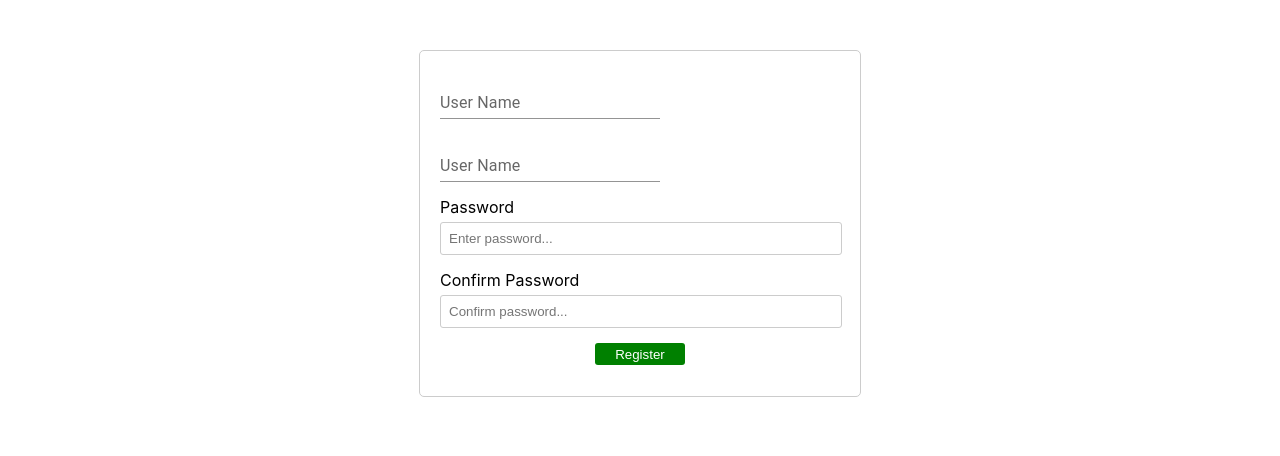
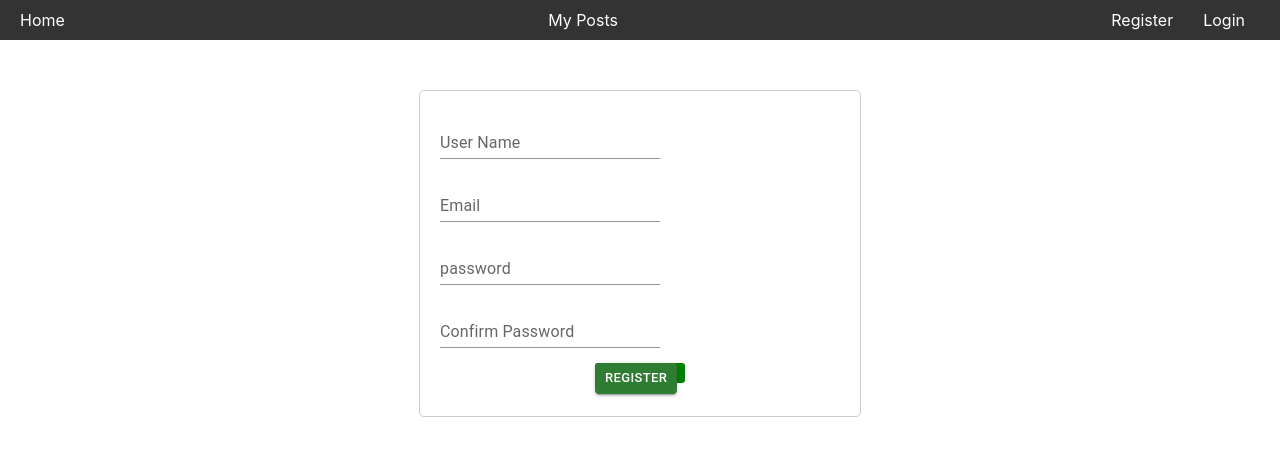
Before and after one commit to sushant042000/blog, a React (Create React App) app in the folder frontend/: page /register in a window 1280 px wide. Shown: the top 456 px of the page. Built offline with nearby package versions, Linux system fonts and the light colour scheme.

Commit message:
minor changes

```diff
--- a/frontend/src/App.js
+++ b/frontend/src/App.js
@@ -5,18 +5,22 @@ import LoginSignUp from "./components/Register";
 import Login from "./components/Login";
 import AddPost from "./components/AddPost";
 import PostCard from "./components/PostCard";
+import Navbar from "./components/Navbar";
+import MyPosts from "./components/MyPosts";
 function App() {
- return(
+  return (
     <BrowserRouter>
+      <Navbar />
       <Routes>
         <Route path="/" element={<Home />} />
         <Route path="/register" element={<LoginSignUp />} />
+        <Route path="/myPosts" element={<MyPosts />} />
         <Route path="/login" element={<Login />} />
         <Route path="/addPost" element={<AddPost />} />
         <Route path="/singlePost" element={<PostCard />} />
       </Routes>
     </BrowserRouter>
- )
+  );
 }
 
 export default App;
--- a/frontend/src/components/Home.js
+++ b/frontend/src/components/Home.js
@@ -1,6 +1,6 @@
 import React, { useEffect } from "react";
 import PostCard from "./PostCard";
-import { useDispatch,useSelector } from "react-redux";
+import { useDispatch, useSelector } from "react-redux";
 
 import { blogApi } from "../api/blogPostApi";
 import {
@@ -8,14 +8,14 @@ import {
   getAllPostsStart,
   getAllPostsSuccess,
 } from "../strore/slices/allPostSlice";
+import { CircularProgress } from "@mui/material";
 const Home = () => {
-  const {data,isLoading,error}=useSelector((state)=>state.allPost);
-  console.log(data,isLoading,error);
+  const { data, isLoading, error } = useSelector((state) => state.allPost);
+  console.log(data, isLoading, error);
   const dispatch = useDispatch();
 
   const fetchData = async () => {
     try {
-      console.log("try");
       dispatch(getAllPostsStart());
       const response = await blogApi.getAllPosts();
       dispatch(getAllPostsSuccess(response.data));
@@ -28,11 +28,16 @@ const Home = () => {
     fetchData();
   }, []);
 
-
   // const posts=data.posts
   const posts = data && data.posts ? data.posts : [];
 
   return (
+    <div className="loding">
+      {isLoading ? (
+        <div className="loding">
+          <CircularProgress />
+        </div>
+      ) : (
         <div
           style={{
             margin: "10px",
@@ -41,9 +46,10 @@ const Home = () => {
             alignItems: "center",
           }}
         >
-      {posts && posts.map((post) => (
-        <PostCard key={post._id} post={post} />
-      ))}
+          {posts &&
+            posts.map((post) => <PostCard key={post._id} post={post} />)}
+        </div>
+      )}
     </div>
   );
 };
--- a/frontend/src/components/Login.css
+++ b/frontend/src/components/Login.css
@@ -1,53 +1,15 @@
 /* Login.css */
 
 .login-container {
-    width: 400px;
+  width: 100vw;
   margin: auto;
   display: flex;
   flex-direction: column;
   align-items: center;
   justify-content: center;
-    height: 100vh;
+  margin-top: 50px;
 }
+
 .formGroup {
   margin: 15px;
-
 }
-
-  /* .form {
-    width: 300px;
-    border: 1px solid #ccc;
-    border-radius: 5px;
-    padding: 20px;
-  }
-
-
-
-  .label {
-    display: block;
-    margin-bottom: 5px;
-    font-weight: bold;
-  }
-
-  .input {
-    width: 100%;
-    padding: 8px;
-    border-radius: 3px;
-    border: 1px solid #ccc;
-  }
-
-  .login-button {
-    padding: 10px 20px;
-    background-color: green;
-    color: #fff;
-    border: none;
-    border-radius: 3px;
-    cursor: pointer;
-
-  }
-
-  .successMessage {
-    text-align: center;
-    color: green;
-  }
-   */
--- a/frontend/src/components/Login.js
+++ b/frontend/src/components/Login.js
@@ -1,4 +1,4 @@
-import React, { useState } from "react";
+import React, { useEffect, useState } from "react";
 import "./Login.css";
 import { useDispatch, useSelector } from "react-redux";
 import {
@@ -7,12 +7,23 @@ import {
   loginUserSuccess,
 } from "../strore/slices/userSlices";
 import { userApi } from "../api/userApi";
-import { Button, Card, TextField } from "@mui/material";
+import { Button, Card, CircularProgress, TextField } from "@mui/material";
+import { useNavigate } from "react-router-dom";
 
 const Login = () => {
+  const { userData, isLoading, error } = useSelector((state) => state.user);
   const dispatch = useDispatch();
   const [email, setEmail] = useState("");
   const [password, setPassword] = useState("");
+
+  const navigate=useNavigate();
+
+  useEffect(() => {
+    console.log(userData);
+    if(userData){
+      navigate('/myPosts');
+    }
+  }, []);
 
   const handleSubmit = async (e) => {
     e.preventDefault();
@@ -24,6 +35,11 @@ const Login = () => {
       dispatch(loginUserStart());
       const response = await userApi.login(data);
       dispatch(loginUserSuccess(response?.data));
+      if(userData?.message==="success")
+      {
+        navigate('/myPosts')
+      }
+
     } catch (error) {
       const { message } = error?.response?.data;
       dispatch(loginUserFailure(message));
@@ -32,6 +48,7 @@ const Login = () => {
 
   return (
     <div className="login-container">
+      {isLoading ? <CircularProgress/> :
       <Card sx={{ minWidth: 300 }}>
       <div className="formGroup">
         <TextField
@@ -58,8 +75,11 @@ const Login = () => {
         >
           Login
         </Button>
+        <p style={{color:"red"}}>{error}</p>
       </div>
     </Card>
+
+    }
     </div>
   );
 };
--- a/frontend/src/components/LoginSignUp.css
+++ b/frontend/src/components/LoginSignUp.css
@@ -13,8 +13,9 @@
 
   .error{
     color: red;
-    font-weight: lighter;
+    font-weight: bold;
     font-size: smaller;
+    text-align: center;
   }
 
   .form-group {
--- /dev/null
+++ b/frontend/src/components/MyPosts.js
@@ -0,0 +1,10 @@
+import React from 'react'
+
+const MyPosts = () => {
+
+  return (
+    <div>MyPosts</div>
+  )
+}
+
+export default MyPosts
--- /dev/null
+++ b/frontend/src/components/Navbar.css
@@ -0,0 +1,49 @@
+header {
+  background-color: #333;
+  padding: 10px;
+}
+
+.navbar {
+  list-style-type: none;
+  margin: 0;
+  padding: 0;
+  display: flex;
+  justify-content: space-between;
+  align-items: center;
+}
+
+.navbar li {
+  display: inline-block;
+  margin-right: 15px;
+}
+
+.navbar li a {
+  color: #fff;
+  text-decoration: none;
+  padding: 5px 10px;
+}
+
+.navbar li a:hover {
+  background-color: #555;
+  border-radius: 5px;
+}
+
+.auth-buttons {
+  display: flex;
+}
+
+.auth-buttons a {
+  margin-left: 10px;
+}
+
+@media screen and (max-width: 600px) {
+  .navbar {
+    flex-direction: column;
+  }
+  .auth-buttons {
+    margin-top: 10px;
+  }
+  .navbar li {
+    margin-bottom: 10px;
+  }
+}
--- /dev/null
+++ b/frontend/src/components/Navbar.js
@@ -0,0 +1,24 @@
+import React from "react";
+import "./Navbar.css";
+import { useNavigate } from 'react-router-dom';
+
+
+const Navbar = () => {
+    const navigate=useNavigate()
+  return (
+    <header>
+      <nav>
+        <ul className="navbar">
+          <li><a href="/">Home</a></li>
+          <li><a href="/myPosts">My Posts</a></li>
+          <li className="auth-buttons">
+            <a href="/register">Register</a>
+            <a href="/login">Login</a>
+          </li>
+        </ul>
+      </nav>
+    </header>
+  );
+};
+
+export default Navbar;
--- a/frontend/src/components/Register.js
+++ b/frontend/src/components/Register.js
@@ -9,9 +9,8 @@ import {
 } from "../strore/slices/userSlices";
 import axios from "axios";
 import { userApi } from "../api/userApi";
-import { useNavigate } from 'react-router-dom';
-import { CircularProgress, TextField } from "@mui/material";
-
+import { useNavigate } from "react-router-dom";
+import { Button, CircularProgress, TextField } from "@mui/material";
 
 const LoginSignUp = () => {
   const { userData, isLoading, error } = useSelector((state) => state.user);
@@ -25,7 +24,7 @@ const LoginSignUp = () => {
   const [required, setRequired] = useState("");
 
   const dispatch = useDispatch();
-  const navigate=useNavigate();
+  const navigate = useNavigate();
 
   const handleSubmit = async (e) => {
     e.preventDefault();
@@ -46,9 +45,8 @@ const LoginSignUp = () => {
           const response = await userApi.register(formData);
 
           dispatch(registerUserSuccess(response.data));
-          alert("successfully registered ! You can now login")
-          navigate('/login');
-
+          alert("successfully registered ! You can now login");
+          navigate("/login");
         } catch (error) {
           const { status } = error?.response;
 
@@ -59,7 +57,7 @@ const LoginSignUp = () => {
               : "An error occurred during registration";
             dispatch(registerUserFailure(errorMessage));
           }
-          navigate('/register');
+          navigate("/register");
         }
       }
     } else {
@@ -85,34 +83,37 @@ const LoginSignUp = () => {
           <div className="form-group">
             <TextField
               id="standard-basic"
-          label="User Name"
+              label="Email"
               variant="standard"
               onChange={(e) => setEmail(e.target.value)}
             />
             <p className="error">{error}</p>
           </div>
           <div className="form-group">
-            <label className="label">Password</label>
-            <input
-              className="input"
-              type="password"
-              placeholder="Enter password..."
+          <TextField
+          id="standard-basic"
+          label="password"
+          variant="standard"
           onChange={(e) => setPassword(e.target.value)}
         />
           </div>
           <div className="form-group">
-            <label className="label">Confirm Password</label>
-            <input
-              className="input"
-              type="password"
-              placeholder="Confirm password..."
+          <TextField
+          id="standard-basic"
+          label="Confirm Password"
+          variant="standard"
           onChange={(e) => setConfirmPassword(e.target.value)}
         />
           </div>
           <div className="button">
-            <button className="button" type="submit" onClick={handleSubmit}>
+          <Button
+          size="small"
+          color="success"
+          variant="contained"
+          onClick={handleSubmit}
+        >
           Register
-            </button>
+        </Button>
           </div>
           <p className="error">{required}</p>
         </div>
```
Also changed, not shown: frontend/src/components/home.css (added, +9 -0 lines). Lines whose indentation alone changed are shown as unchanged.
